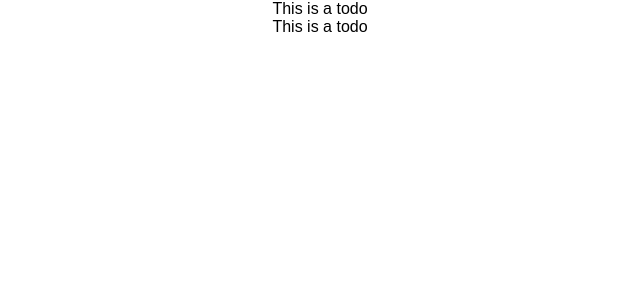
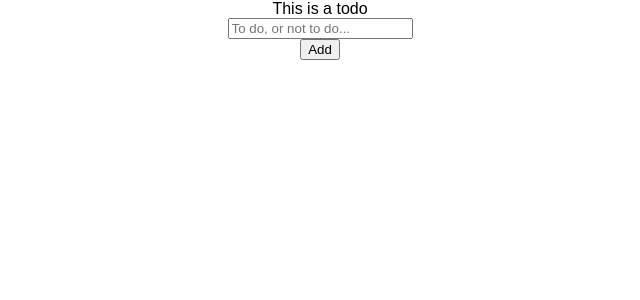
Before and after one commit to normancroan/react-dolist, a React (Create React App) app: page / in a window 1280 px wide. Shown: the top 300 px of the page, without its empty margins (320-960 px from the left). Built offline with nearby package versions, Linux system fonts and the light colour scheme.

Commit message:
wired up add todo

```diff
--- a/src/App.js
+++ b/src/App.js
@@ -2,6 +2,7 @@ import React, { Component } from "react";
 import "./App.css";
 import TodoList from "./components/TodoList";
 import configureStore from "./store/configureStore";
+import { Provider } from "react-redux";
 
 const store = configureStore();
 
@@ -9,11 +10,15 @@ store.subscribe(() => {
 	console.log(store.getState());
 });
 
+console.log(store.getState())
+
 class App extends Component {
 	render() {
 		return (
 			<div className="App">
-				<TodoList />
+				<Provider store={store}>
+					<TodoList />
+				</Provider>
 			</div>
 		);
 	}
--- a/src/actions/todos.js
+++ b/src/actions/todos.js
@@ -1,10 +1,13 @@
-import uuid from 'uuid';
+import uuid from "uuid";
 
 //ADD TODO
-export const addTodo = ({name = '', isCompleted = false} = {}) => {
-    return {
-        id: uuid(),
-        name,
-        isCompleted
-    }
-}
+export const addTodo = ({ name = "", isCompleted = false } = {}) => {
+	return {
+		type: "ADD_TODO",
+		todo: {
+			id: uuid(),
+			name,
+			isCompleted
+		}
+	};
+};
--- /dev/null
+++ b/src/components/AddTodo.js
@@ -0,0 +1,24 @@
+import React from "react";
+import { connect } from "react-redux";
+import { addTodo } from "../actions/todos";
+
+const AddTodo = props => (
+	<div>
+		<form
+			onSubmit={e => {
+				e.preventDefault();
+				const name = e.target.todo.value;
+				props.dispatch(addTodo({ name }));
+				e.target.todo.value = "";
+			}}
+		>
+			<input name="todo" type="text" placeholder="To do, or not to do..." />
+		</form>
+		<button>Add</button>
+	</div>
+);
+
+const mapStateToProps = state => ({
+	todos: state.todos
+});
+export default connect(mapStateToProps)(AddTodo);
--- a/src/components/TodoList.js
+++ b/src/components/TodoList.js
@@ -1,10 +1,11 @@
 import React from "react";
 import Todo from "./Todo";
+import AddTodo from './AddTodo';
 
 const TodoList = props => (
 	<div>
-		<Todo />
-		<Todo />
+        <Todo />
+        <AddTodo />
 	</div>
 );
 
--- a/src/store/configureStore.js
+++ b/src/store/configureStore.js
@@ -4,6 +4,6 @@ import todosReducer from "../reducers/todos";
 export default () =>
 	createStore(
 		combineReducers({
-			todosReducer
+			todos: todosReducer
 		})
 	);
```
